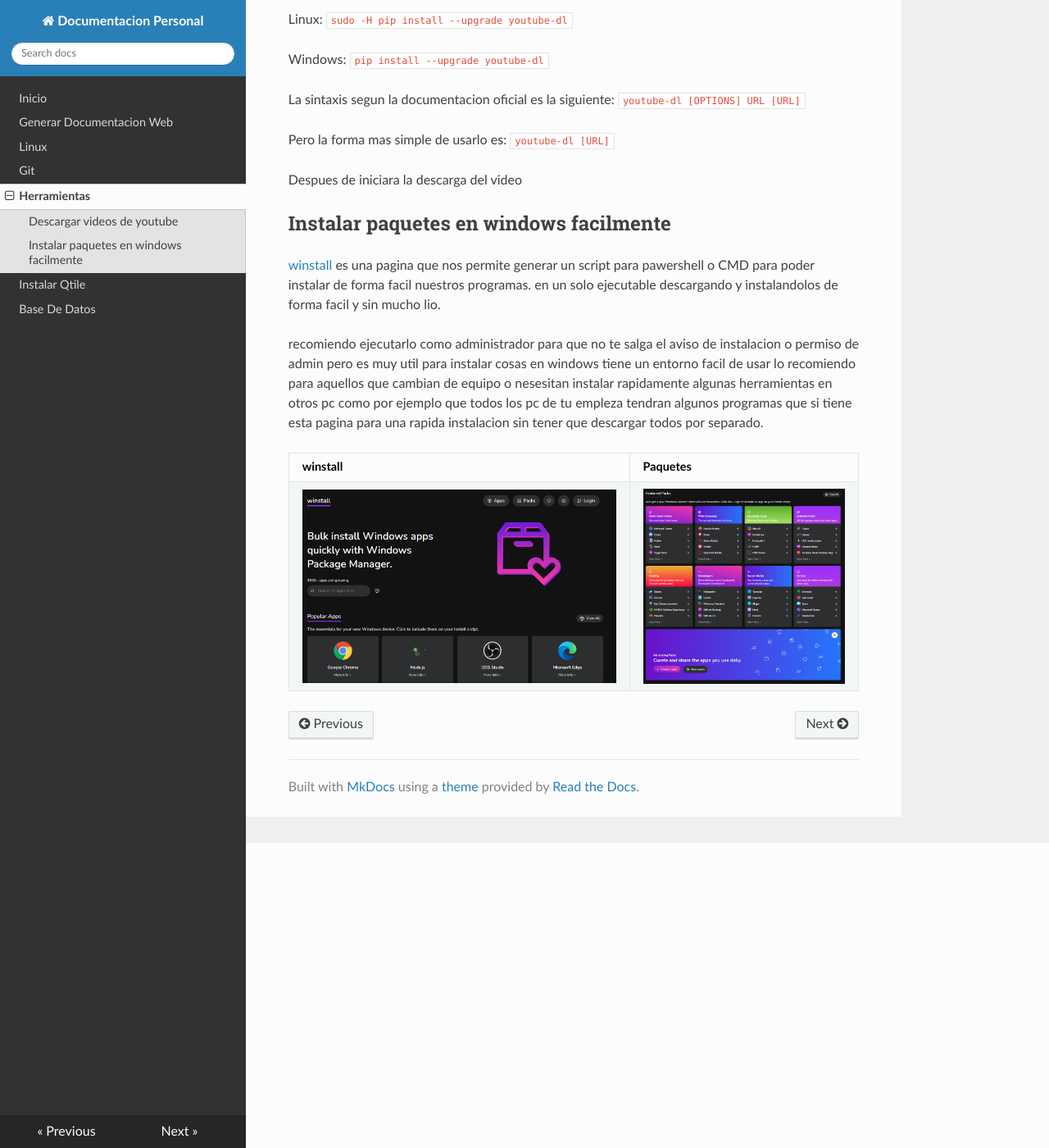
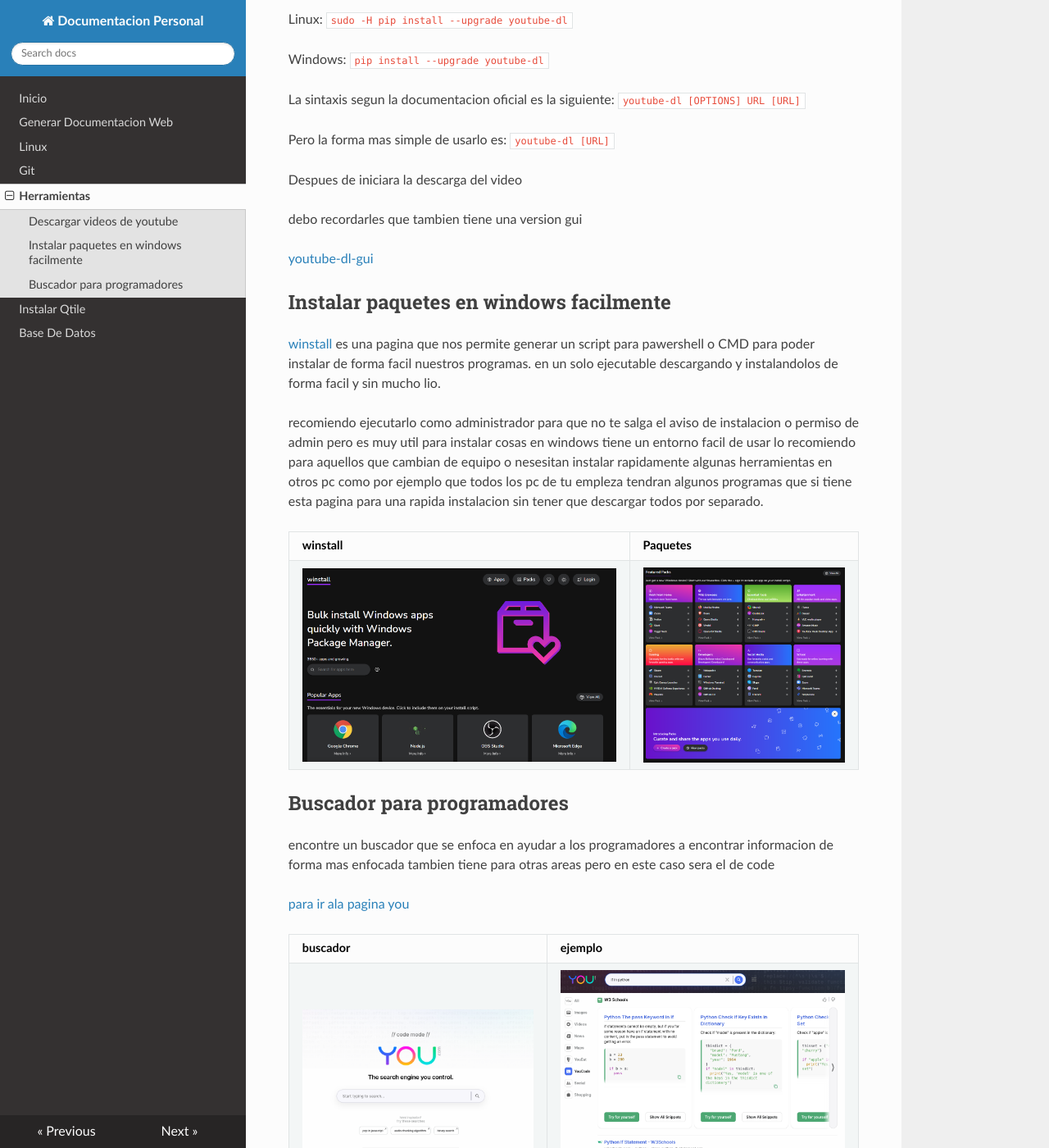
Before and after one commit to KiroKHS/DocInfo, an MkDocs documentation site: the page built from docs/Heramientas.md, in a window 1280 px wide and 1400 px high, scrolled down 372 px. Shown: the whole window at 82% size. Built offline with MkDocs 1.6.1, drawn with Linux system fonts in a browser that asks for light colours; nearby versions of some CDN libraries.

Commit message:
herramienta busqueda
se agrega otra herramienta y se agrega enlace a youtube-dl-gui

```diff
--- a/docs/Heramientas.md
+++ b/docs/Heramientas.md
@@ -19,6 +19,11 @@ Pero la forma mas simple de usarlo es: `youtube-dl [URL]`
 
 Despues de iniciara la descarga del video
 
+debo recordarles que tambien tiene una version gui
+
+[youtube-dl-gui](https://jely2002.github.io/youtube-dl-gui/)
+
+
 ## Instalar paquetes en windows facilmente
 
 [winstall](winstall.app) es una pagina que nos permite generar un script para pawershell o CMD para poder instalar de forma facil nuestros programas.
@@ -31,3 +36,13 @@ como por ejemplo que todos los pc de tu empleza tendran algunos programas que si
 |winstall| Paquetes
 |--|--|
 |![wininstall](image/wininstall.png)|![wininstallpaquetes](image/wininstallpacks.png)
+
+## Buscador para programadores
+
+encontre un buscador que se enfoca en ayudar a los programadores a encontrar informacion de forma mas enfocada tambien tiene para otras areas pero en este caso sera el de  code
+
+[para ir ala pagina you](https://you.com/code)
+
+buscador | ejemplo
+--|--
+![youcode1](image/you1.png) | ![youcode2](image/you2.png)
```
Also changed, not shown: docs/image/you1.png (added), docs/image/you2.png (added).
